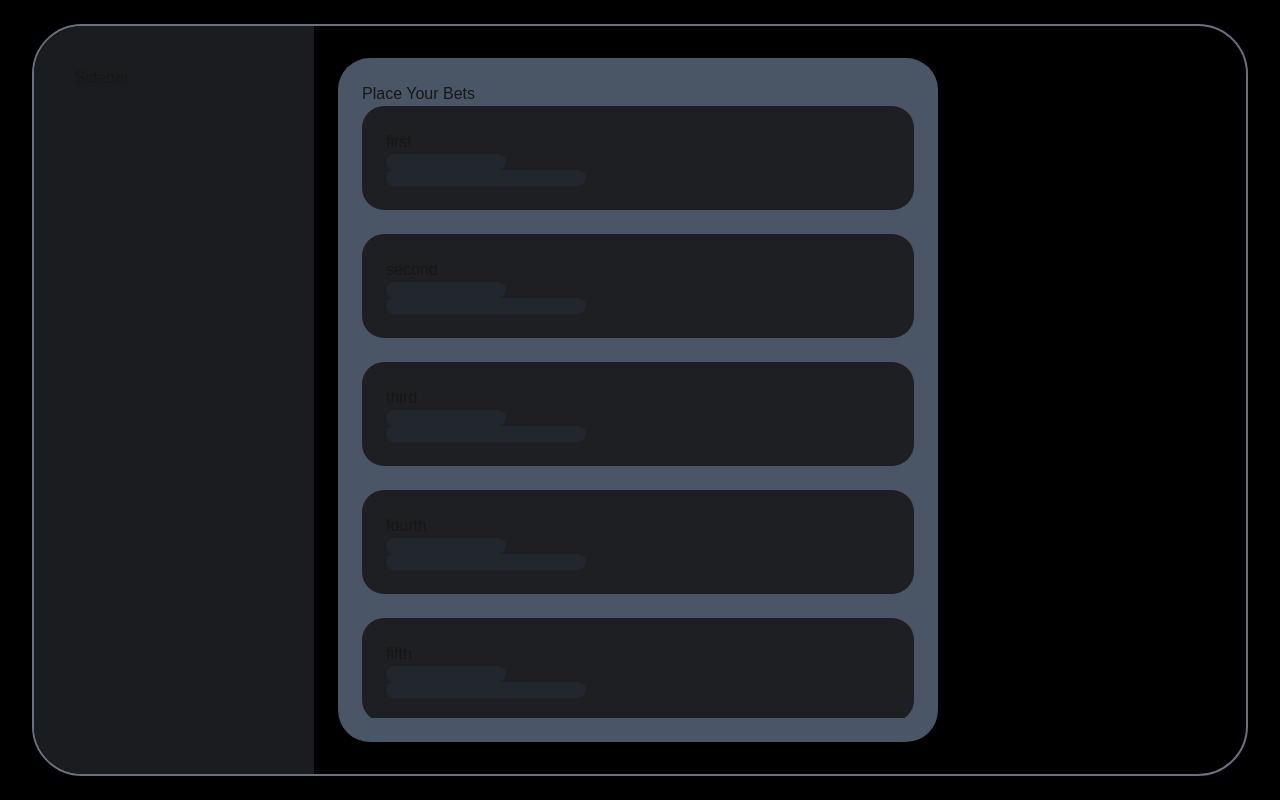
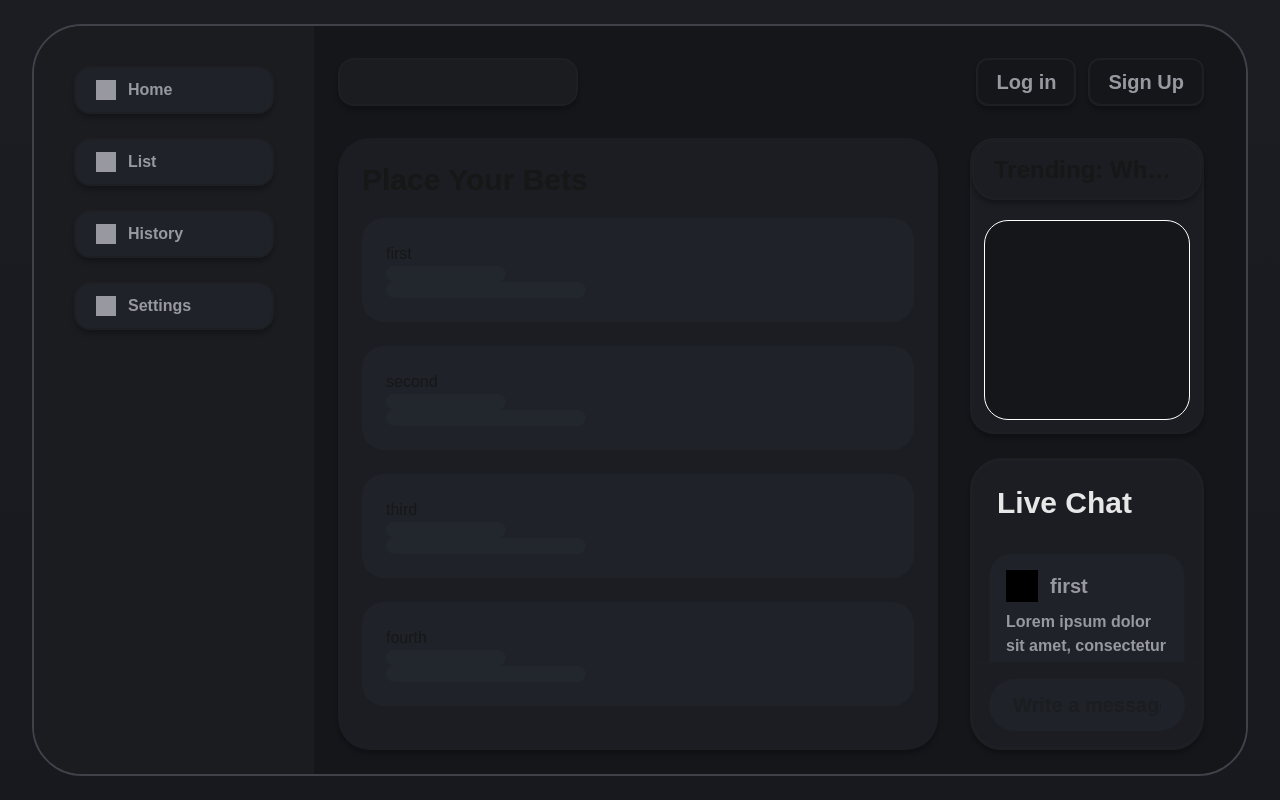
Before and after one commit to gitFishe/betsSphere, a Next.js app: page / in a window 1280 px wide. Built offline with nearby package versions, Linux system fonts and the light colour scheme.

Commit message:
Add LiveChat, SearchBar, and CustomButton components; update BetsList and layout styles

```diff
--- a/src/app/(main)/_components/BetsList.tsx
+++ b/src/app/(main)/_components/BetsList.tsx
@@ -2,11 +2,13 @@ const TEST_ARRAY = ['first','second','third','fourth','fifth','first','second','
 
 export default function BetsList() {
     return (
-        <div className='w-150 bg-gray-600 p-6 rounded-4xl max-h-full overflow-hidden flex flex-col'>
-            <h1>Place Your Bets</h1>
+        <div className='w-150 bg- p-6 rounded-4xl max-h-full overflow-hidden flex flex-col shrink-0 bg-component shadow-component'>
+            <div className='text-3xl font-semibold mb-5'>
+                <h1>Place Your Bets</h1>
+            </div>
             <div className='flex flex-col flex-1 min-h-0 overflow-y-auto gap-6'>
                 {TEST_ARRAY.slice(0,20).map((item,i) => (
-                    <div key={i} className='bg-[#1E1F23] w-full rounded-[22px] p-6 flex justify-between'>
+                    <div key={i} className='bg-element w-full rounded-[22px] p-6 flex justify-between'>
                         <div className='flex flex-col'>
                             <h3>{item}</h3>
                             <div className='w-30 h-4 rounded-full bg-[#22262D]'/>
--- /dev/null
+++ b/src/app/(main)/_components/LiveChat.tsx
@@ -0,0 +1,30 @@
+
+const TEST_ARRAY = ['first','second','third','fourth','fifth','first','second','third','fourth','fifth','first','second','third','fourth','fifth']
+
+
+export default function LiveChat() {
+
+    return (
+        <div className='flex flex-col flex-1 min-h-0 rounded-4xl overflow-hidden bg-component font-semibold border-[3px] border-border-default shadow-component'>
+            <div className='px-6 pt-6 pb-5 text-3xl text-text'>
+                <h3>Live Chat</h3>
+            </div>
+            <div className='flex flex-col flex-1 min-h-0 overflow-y-auto  pt-3 px-4 gap-3'>
+                {TEST_ARRAY.slice(0,20).map((item,i) => (
+                    <div key={i} className='bg-element text-text-dark border border-border-default rounded-[22px] p-4 pb-5 justify-between flex flex-col w-full'>
+                        <div className='flex items-center gap-3'>
+                            <div className='w-8 h-8 bg-black'/>
+                            <h3 className='text-xl'>{item}</h3>
+                        </div>
+                        <p className='mt-2'>Lorem ipsum dolor sit amet, consectetur adipisicing elit. Adipisci cupiditate</p>
+                    </div>
+                ))}
+            </div>
+            <div className='p-4 border-t border-border-default'>
+                <div className='rounded-full bg-element'>
+                    <input className='px-6 py-3 w-full text-xl' placeholder='Write a message...'/>
+                </div>
+            </div>
+        </div>
+    )
+}
--- /dev/null
+++ b/src/app/(main)/_components/SearchBar.tsx
@@ -0,0 +1,7 @@
+export default function SearchBar() {
+    return (
+        <div className='bg-primary border-2 border-border-default rounded-2xl w-60 h-12 shadow-component'>
+
+        </div>
+    )
+}
--- /dev/null
+++ b/src/app/(main)/_components/SidebarButton.tsx
@@ -0,0 +1,15 @@
+import Link from "next/link";
+
+interface SidebarButton {
+    text:string,
+    href?:string,
+}
+
+export default function SidebarButton({text,href = '/'}: SidebarButton) {
+    return(
+        <Link href={href} className='bg-element h-12 shadow-component border-2 border-border-default text-text-dark flex items-center gap-3 font-semibold px-5 rounded-2xl'>
+            <div className='w-5 h-5 bg-text-dark'/>
+            <span>{text}</span>
+        </Link>
+    )
+}
--- /dev/null
+++ b/src/app/(main)/_components/Trending.tsx
@@ -0,0 +1,12 @@
+export default function Trending() {
+    return (
+        <div className='shrink-0 shadow-component border-2 border-border-default bg-component rounded-3xl relative pt-20 p-3'>
+            <div className='flex items-center h-15 text-2xl font-semibold w-full border-2 border-border-default px-5  shadow-component rounded-3xl absolute top-0 left-0'>
+                <h2 className='truncate min-w-0'>Trending: Who is gonna win in </h2>
+            </div>
+            <div className='w-full h-50 bg-primary-dark border border-white rounded-3xl'>
+
+            </div>
+        </div>
+    )
+}
--- a/src/app/(main)/layout.tsx
+++ b/src/app/(main)/layout.tsx
@@ -1,12 +1,25 @@
 import Sidebar from "@/app/(main)/sidebar";
+import SearchBar from "@/app/(main)/_components/SearchBar";
+import CustomButton from "@/components/CustomButton";
 
 export default function MainLayout({children,}: Readonly<{ children: React.ReactNode; }>) {
     return (
-        <div className='h-screen bg-black py-6'>
+        <div className='h-screen bg-component-gradient py-6'>
             <div className='container h-full'>
-                <div className='rounded-[50px] border-2 border-gray-500 overflow-hidden flex w-full h-full'>
+                <div className='rounded-[50px] border-2 border-light-border overflow-hidden flex w-full h-full'>
                     <Sidebar/>
-                    <div className='w-full h-full py-8 px-6'>{children}</div>
+                    <div className='w-full flex flex-col pl-6 pt-8 pb-6 pr-10.5 bg-primary-dark'>
+
+                        <div className='flex justify-between pb-8'>
+                            <SearchBar/>
+                            <div className='flex items-center gap-3'>
+                                <CustomButton text='Log in'/>
+                                <CustomButton text='Sign Up'/>
+                            </div>
+                        </div>
+
+                        <div className='w-full flex-1 min-h-0 '>{children}</div>
+                    </div>
                 </div>
             </div>
         </div>
--- a/src/app/(main)/page.tsx
+++ b/src/app/(main)/page.tsx
@@ -1,9 +1,17 @@
 import BetsList from "@/app/(main)/_components/BetsList";
+import LiveChat from "@/app/(main)/_components/LiveChat";
+import Trending from "@/app/(main)/_components/Trending";
 
 export default function MainPage() {
     return (
-        <div className='bg-black w-full h-full'>
+        <div className='w-full h-full flex gap-8'>
             <BetsList/>
+            <div className='w-full flex flex-col gap-6'>
+
+                <Trending/>
+                <LiveChat/>
+
+            </div>
         </div>
     )
 }
--- a/src/app/(main)/sidebar.tsx
+++ b/src/app/(main)/sidebar.tsx
@@ -1,7 +1,15 @@
+import SidebarButton from "@/app/(main)/_components/SidebarButton";
+
+const LINKS = ['Home','List','History','Settings']
+
 export default function Sidebar() {
     return (
         <div className='bg-[#1B1C20] h-full w-70 p-10 shrink-0'>
-            <h1>Sidebar</h1>
+            <div className='flex flex-col gap-6'>
+                {LINKS.map((item,i) => (
+                    <SidebarButton key={i} text={item}/>
+                ))}
+            </div>
         </div>
     )
 }
--- a/src/app/globals.css
+++ b/src/app/globals.css
@@ -56,8 +56,26 @@
 @theme inline {
   --color-background: var(--background);
   --color-foreground: var(--foreground);
+  --color-component:#1c1d22;
+  --color-element:#1f2229;
+
+  --color-text:#E7E7E7;
+  --color-text-dark:#9898A0;
+
+  --color-primary: #1b1c20;
+  --color-primary-dark:#15161a;
+
+  --color-border-default:#1e1f23;
+  --color-light-border:#414149;
+
+  --shadow-component: 0px 4px 4px rgba(0, 0, 0, 0.25);
+
   --font-sans: var(--font-geist-sans);
   --font-mono: var(--font-geist-mono);
+}
+
+@utility bg-component-gradient {
+  background-image: linear-gradient(180deg, #1C1D22 0%, #18191E 100%);
 }
 
 @media (prefers-color-scheme: dark) {
--- /dev/null
+++ b/src/components/CustomButton.tsx
@@ -0,0 +1,11 @@
+interface ButtonProps {
+    text:string
+}
+
+export default function CustomButton({text}:ButtonProps) {
+    return (
+        <button className='px-4.5 rounded-xl border-2 border-border-default text-text-dark text-xl font-semibold cursor-pointer flex items-center h-12 shadow-component'>
+            <span>{text}</span>
+        </button>
+    )
+}
```
